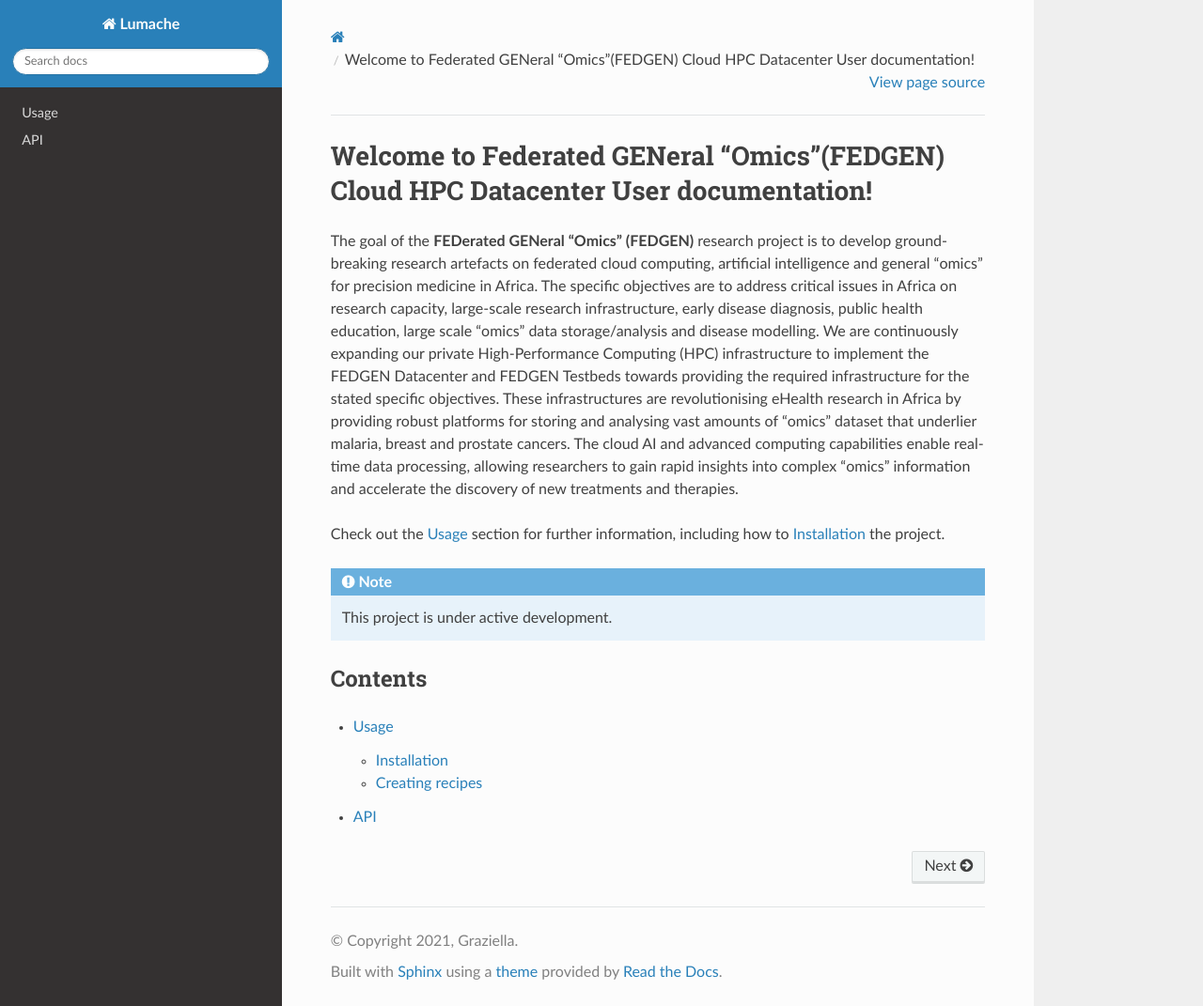
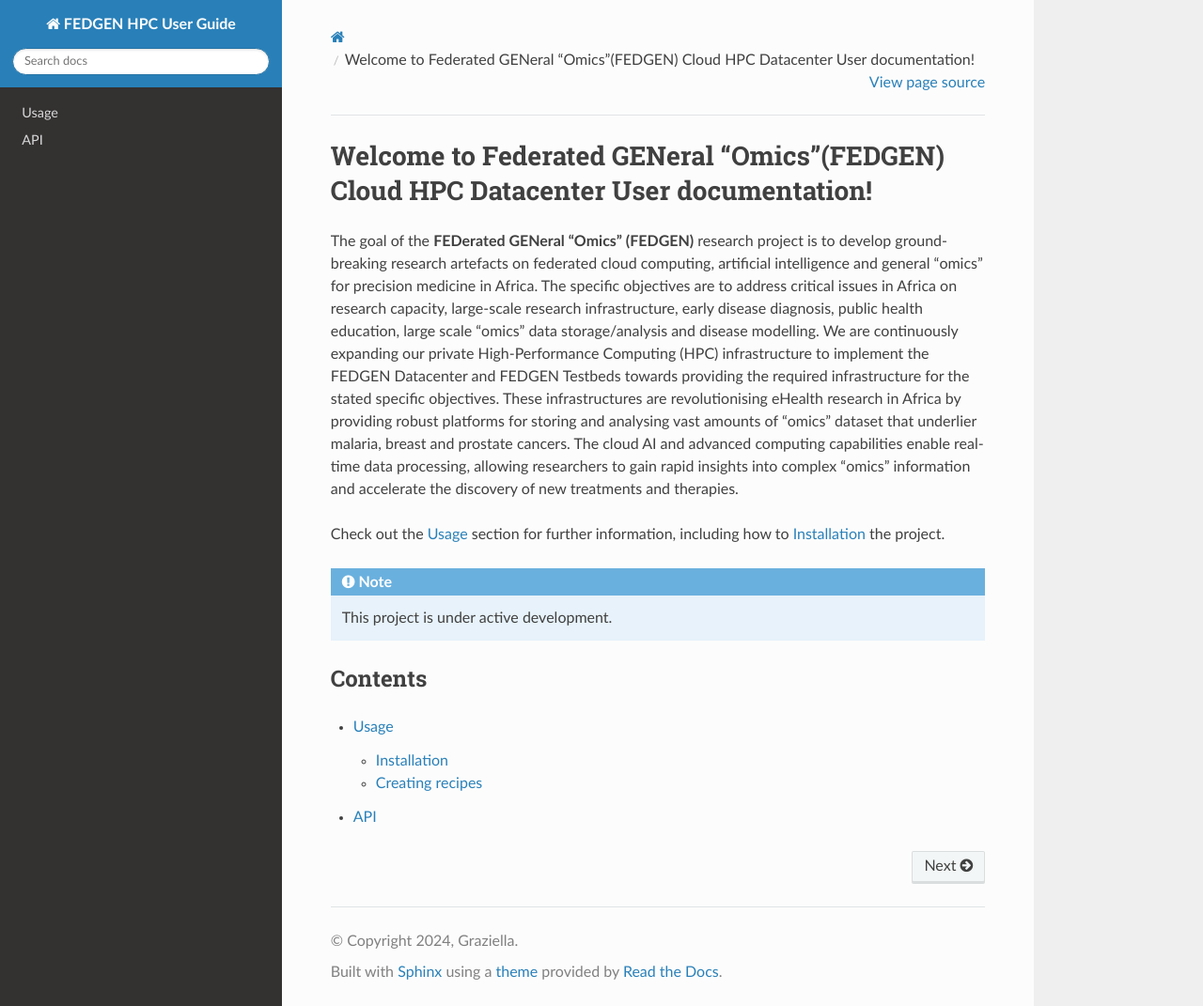
Before and after one commit to toluromio/docs.fedgenhpc, a Sphinx documentation site: the page built from docs/source/index.rst, in a window 1280 px wide and 1071 px high. Shown: the whole window at 94% size. Built offline with Sphinx 7.4.7 and the Read the Docs theme 3.1.0, drawn with Linux system fonts in a browser that asks for light colours.

Commit message:
Update conf.py

```diff
--- a/docs/source/conf.py
+++ b/docs/source/conf.py
@@ -2,8 +2,8 @@
 
 # -- Project information
 
-project = 'Lumache'
-copyright = '2021, Graziella'
+project = 'FEDGEN HPC User Guide'
+copyright = '2024, Graziella'
 author = 'Graziella'
 
 release = '0.1'
```
